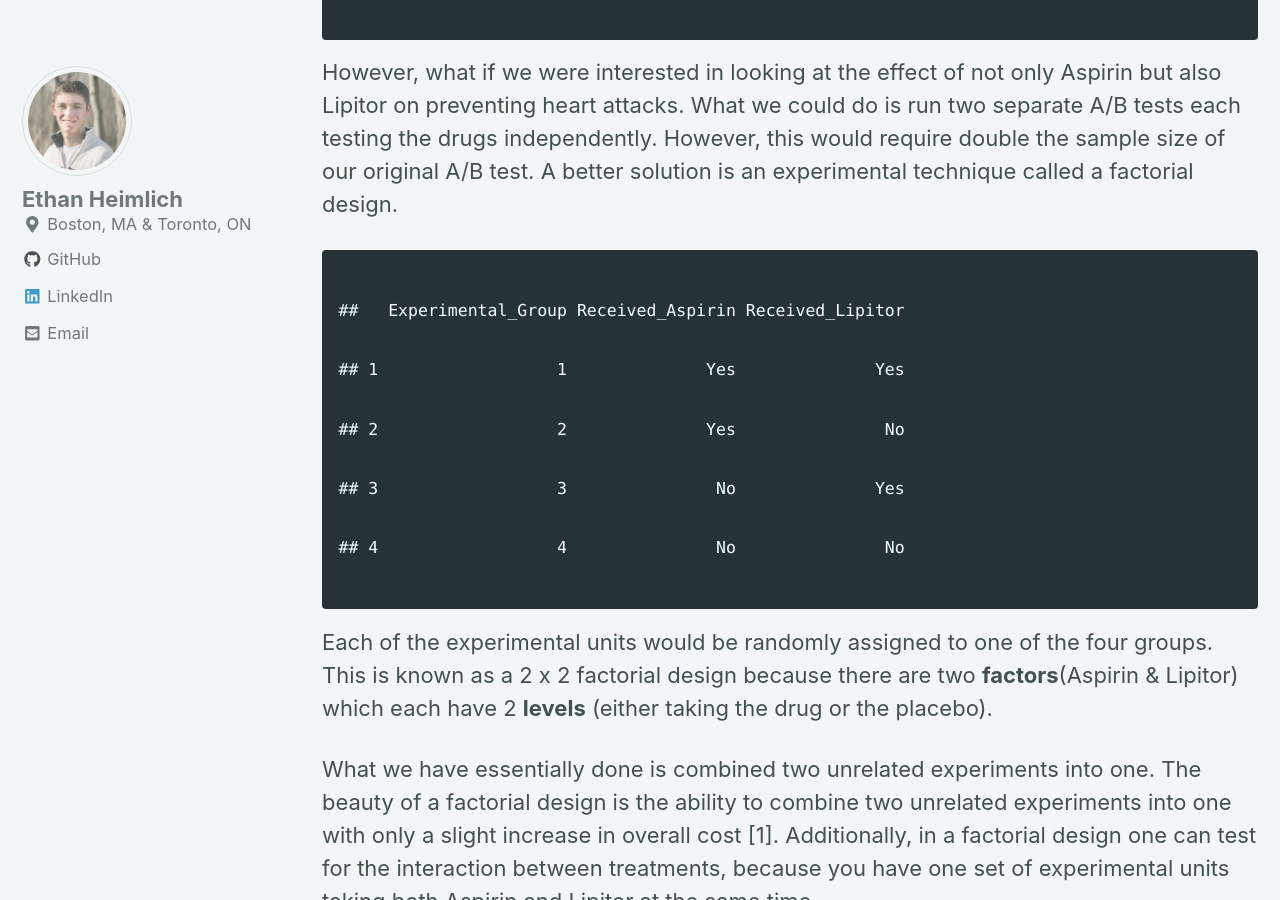
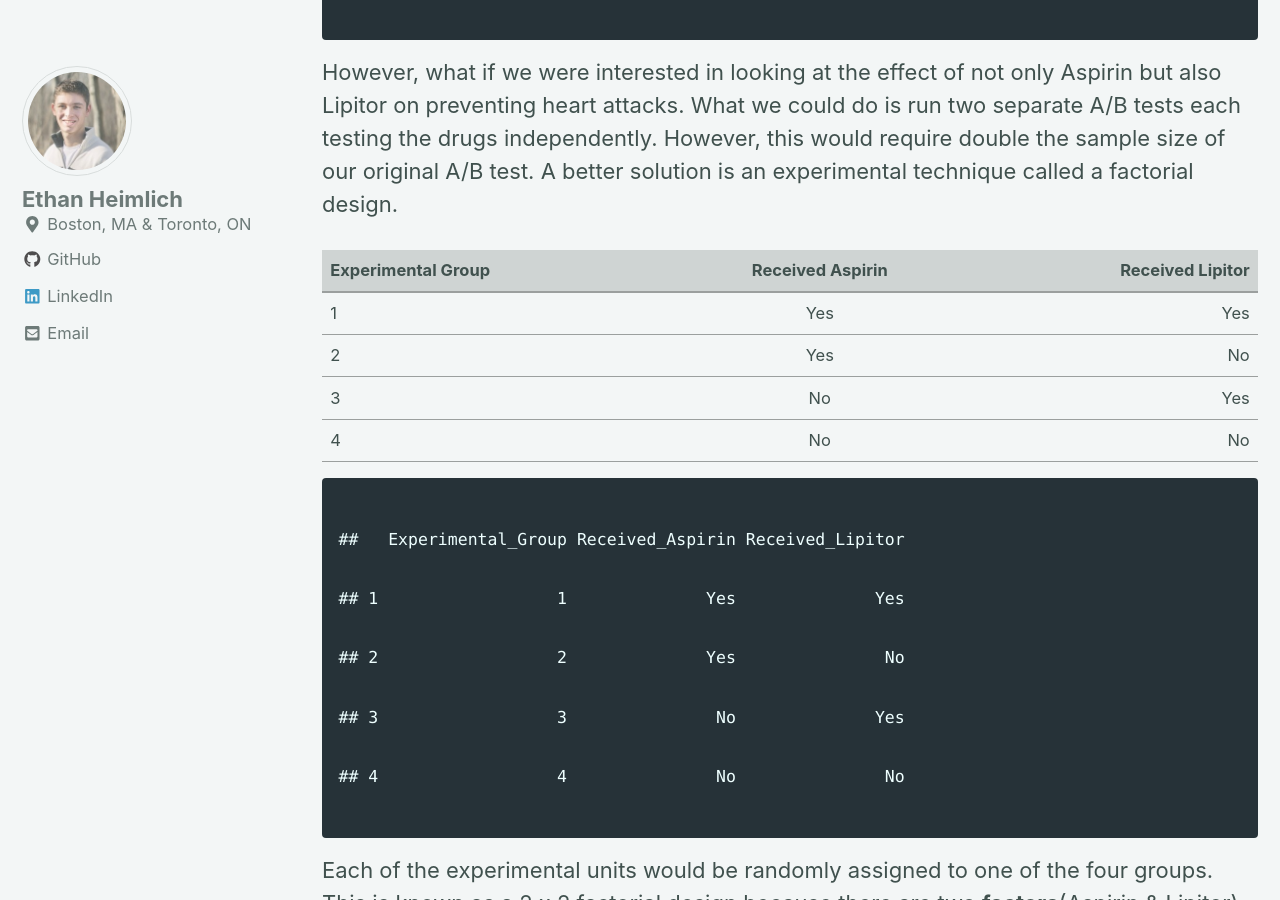
Before and after one commit to eheimlich/eheimlich.github.io, a Jekyll site: the page built from _posts/2019-08-03-factorial_design.md, in a window 1280 px wide and 900 px high, scrolled down 1784 px. Built offline with Jekyll 4.4.1, drawn with Linux system fonts in a browser that asks for light colours; cached includes are drawn as plain includes; nearby versions of some CDN libraries; formulas are drawn with MathJax 3.

Commit message:
Finished initial drafts, and edited factorial_design

````diff
--- a/_posts/2019-08-03-factorial_design.md
+++ b/_posts/2019-08-03-factorial_design.md
@@ -38,7 +38,12 @@ A/B testing is what we call a randomized controlled trial with one **factor** an
 However, what if we were interested in looking at the effect of not only Aspirin but also Lipitor on preventing heart attacks. What we could do is run two separate A/B tests each testing the drugs independently. However, this would require double the sample size of our original A/B test. A better solution is an experimental technique called a factorial design.
 
 
-
+| Experimental Group      | Received Aspirin         | Received Lipitor  |
+| ------------- |:-------------:| -----:|
+| 1      | Yes | Yes |
+| 2     | Yes      |   No |
+| 3      | No | Yes |
+| 4     | No      |   No |
 
 
 ```
````
